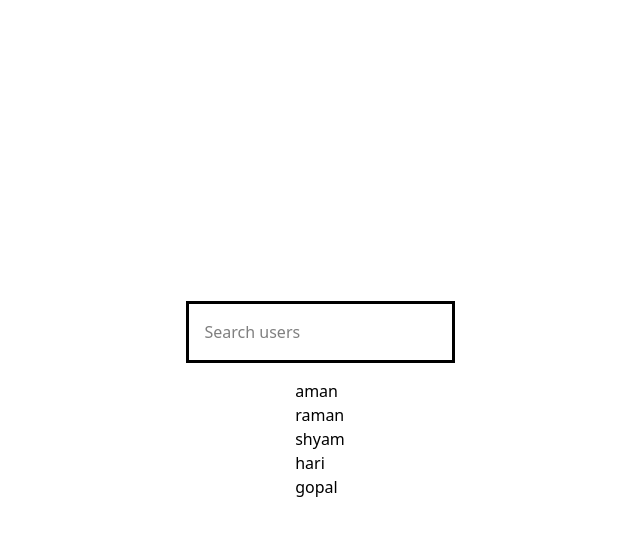
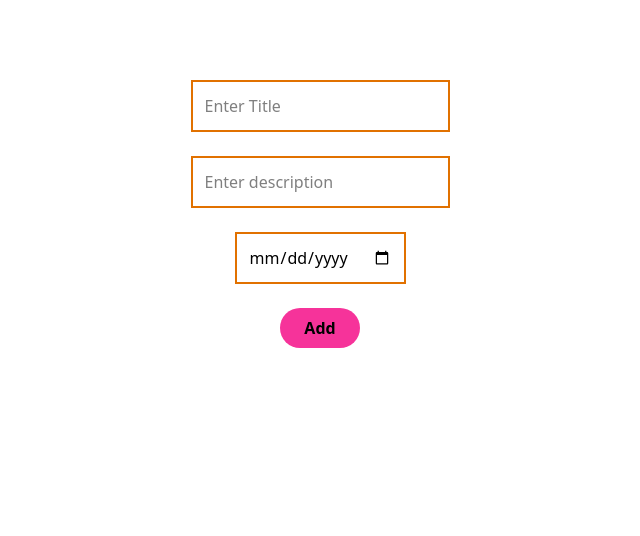
Before and after one commit to Swap015/Machine_coding_Practice, a React (Vite) app: page / in a window 1280 px wide. Shown: the top 536 px of the page, without its empty margins (320-960 px from the left). Built offline with nearby package versions, Linux system fonts and the light colour scheme.

Commit message:
Added newTodo

```diff
--- a/src/App.jsx
+++ b/src/App.jsx
@@ -2,6 +2,7 @@
 import './App.css'
 // import Counter from './Practice/Counter'
 import Debouncee from './Practice/Debounce'
+import NewTodo from './Practice/NewTodo'
 // import Modal from './Practice/Modal'
 // import Todoo from './Practice/Todoo'
 
@@ -15,7 +16,8 @@ function App() {
         {/* <Todoo /> */}
         {/* <Modal /> */}
 
-        <Debouncee />
+        {/* <Debouncee /> */}
+        <NewTodo/>
 
       </div>
     </>
--- /dev/null
+++ b/src/Practice/NewTodo.jsx
@@ -0,0 +1,100 @@
+import { useState } from "react";
+
+
+const NewTodo = () => {
+
+    const [todos, setTodos] = useState([]);
+    const [title, setTitle] = useState("");
+    const [description, setDescription] = useState("");
+    const [date, setDate] = useState("");
+    const [editId, setEditId] = useState(null);
+
+
+    const addTodo = () => {
+
+        if (!title || !description || !date) {
+            alert("Please fill all fields");
+        }
+
+        const newTodo = {
+            id: Date.now(),
+            title,
+            description,
+            date
+        };
+        setTodos([...todos, newTodo]);
+        setTitle("");
+        setDescription("");
+        setDate("");
+
+    }
+
+    const handleDelete = (id) => {
+        const updatedTodos = todos.filter((todo) => todo.id !== id);
+        setTodos(updatedTodos);
+    }
+
+    const handleEdit = (todo) => {
+        setTitle(todo.title);
+        setDescription(todo.description);
+        setDate(todo.date);
+        setEditId(todo.id);
+    }
+
+    const handleUpdateTodo = () => {
+        const updatedTodos = todos.map(todo =>
+            todo.id === editId
+                ? { ...todo, title, description, date }
+                : todo
+        );
+
+        setTodos(updatedTodos);
+
+        setTitle("");
+        setDescription("");
+        setDate("");
+        setEditId(null);
+    };
+
+
+    return (
+        <div className="p-20 flex items-center justify-center flex-col gap-6">
+
+            <input className="border-2 border-amber-600 p-3" type="text" placeholder="Enter Title" value={title} onChange={(e) => setTitle(e.target.value)} />
+
+            <input className="border-2 border-amber-600 p-3" type="text" placeholder="Enter description" value={description} onChange={(e) => setDescription(e.target.value)} />
+
+            <input className="border-2 border-amber-600 p-3" type="date" placeholder="Enter date" value={date} onChange={(e) => setDate(e.target.value)} />
+
+            {editId ? (
+                <button onClick={handleUpdateTodo}>Update</button>
+            ) : (
+                <button className="px-6 py-2 bg-pink-500 rounded-full hover:bg-pink-600 font-bold  hover:scale-110 " onClick={addTodo}>Add</button>
+            )
+            }
+
+            <ul>
+                {
+                    todos.map((todo) => {
+                        return <li key={todo.id} className="border-2 border-gray-700 p-7 flex flex-col gap-3 m-4">
+
+                            Title: <h2 className="border-2 border-pink-400 p-2">{todo.title}</h2>
+                            Description: <h3 className="border-2 border-pink-400 p-2">{todo.description}</h3>
+                            Date:   <h4 className="border-2 border-pink-400 p-2">{todo.date}</h4>
+                            <br />
+
+                            <div className="flex gap-4">
+                                <button className="bg-amber-300 rounded-full px-4 py-2" onClick={() => handleEdit(todo)}>Edit 🔨</button>
+                                <button className="bg-red-300 rounded-full px-4 py-2" onClick={() => handleDelete(todo.id)}>Delete ❌</button>
+                            </div>
+
+                        </li>
+                    })
+                }
+            </ul>
+
+        </div>
+    )
+}
+
+export default NewTodo;
```
